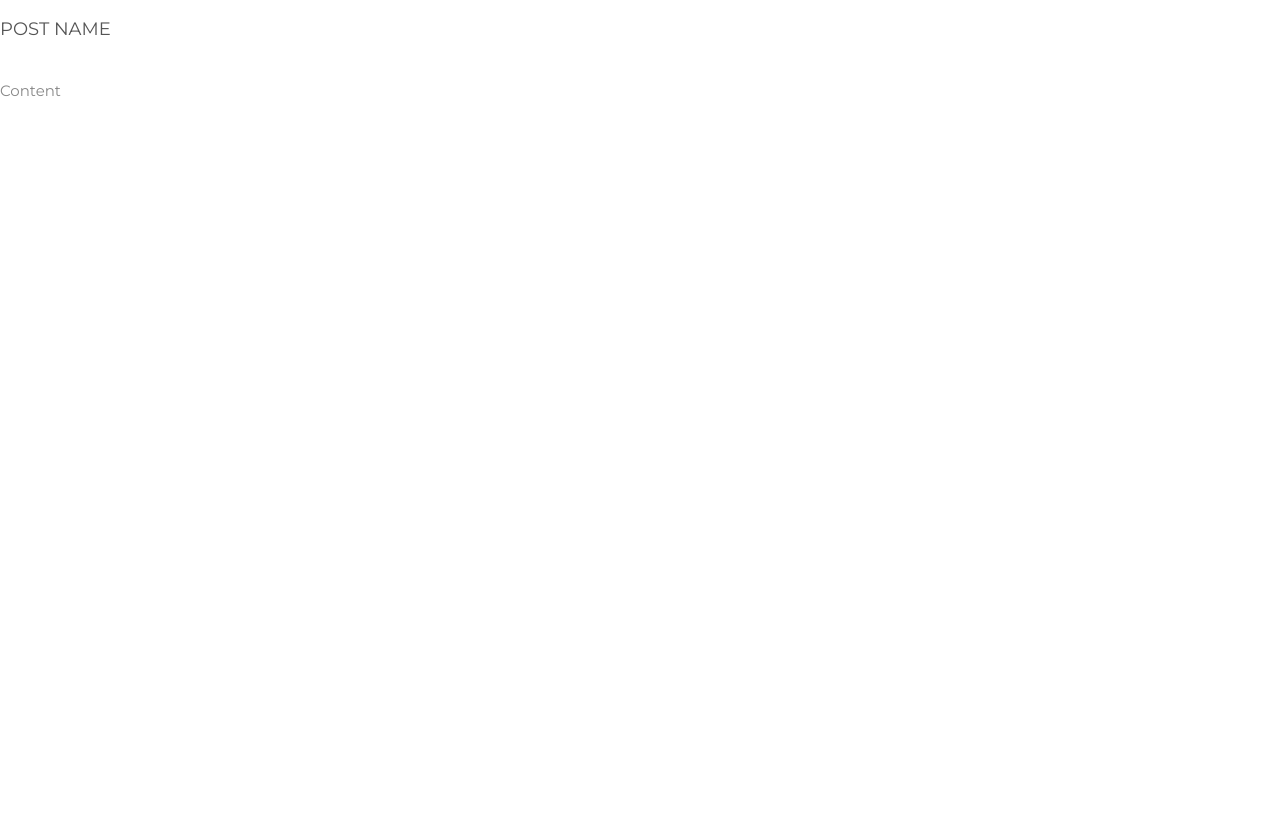
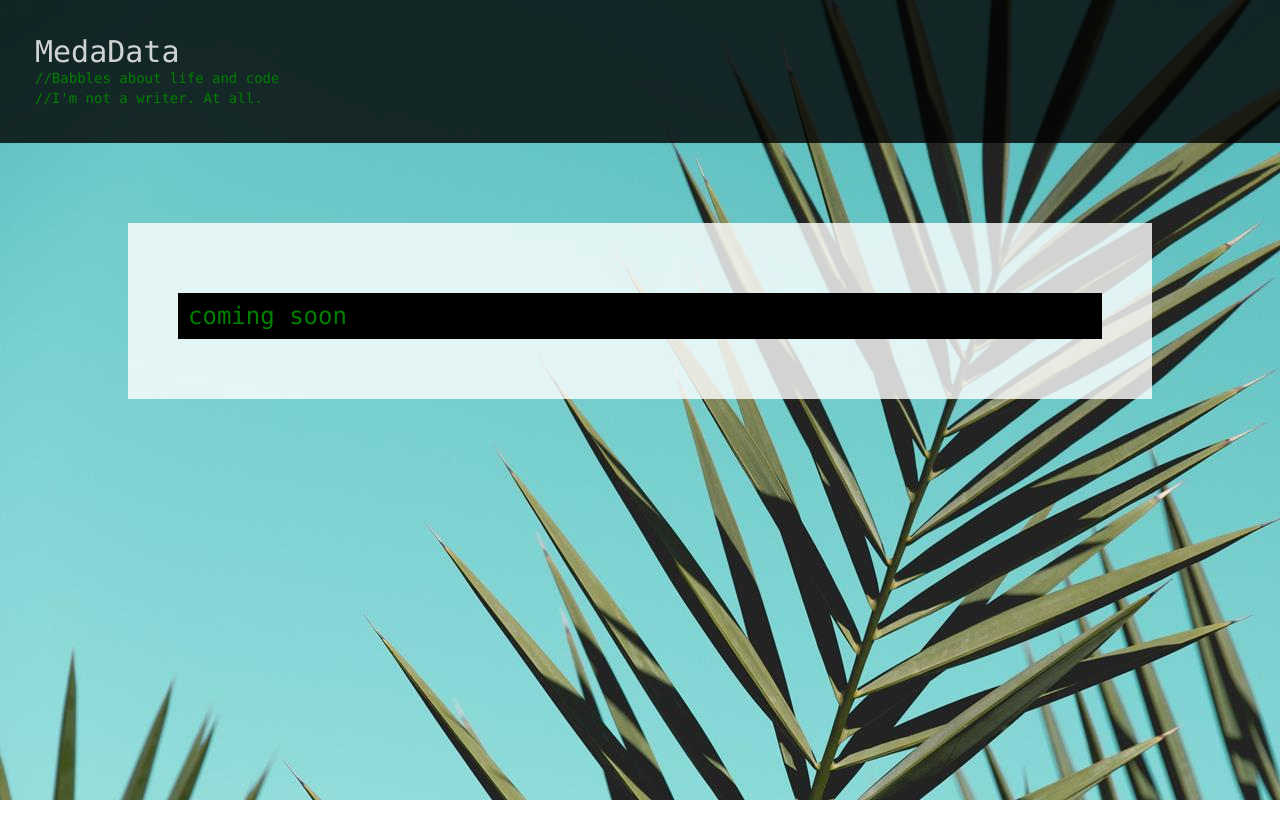
Before and after one commit to medaserenaite/portfolio1.0, a plain HTML site: page blog.html in a window 1280 px wide. Drawn offline with Linux system fonts and the light colour scheme.

Commit message:
added blog

```diff
--- a/blog.html
+++ b/blog.html
@@ -21,7 +21,7 @@
 
   <!-- Stylesheet
     ================================================== -->
-  <link rel="stylesheet" type="text/css" href="css/style.css">
+  <link rel="stylesheet" type="text/css" href="css/blog.css">
   <link rel="stylesheet" type="text/css" href="css/nivo-lightbox/nivo-lightbox.css">
   <link rel="stylesheet" type="text/css" href="css/nivo-lightbox/default.css">
   <link href="https://fonts.googleapis.com/css?family=Montserrat:400,700" rel="stylesheet">
@@ -35,15 +35,16 @@
     <![endif]-->
 </head>
 <body>
+  <div id="top">
+    <h2>MedaData</h2>
+    <p>//Babbles about life and code</p>
+    <p>//I'm not a writer. At all.</p>
+  </div>
+  <div id="content">
     <!------------------------------- SABLONAS PRADZIA-->
-    <div id="post">
-        <h3>Post name</h3>
-        <div id="content">
-            <img>
-            <p>Content</p>
-        </div>
+    <h3>coming soon</h3>
     </div>
     <!------------------------------- SABLONAS BAIGES-->
-
+</div>
 </body>
 </html>
--- /dev/null
+++ b/css/blog.css
@@ -0,0 +1,46 @@
+body{
+    background-image: url("../img/backgroundSM.jpg");
+}
+#top{
+    background: rgba(0,0,0, 0.8);
+    padding:35px;
+}
+body #top h2{
+    font-family: Consolas;
+    color: rgba(255,255,255, 0.8);
+    margin: auto;
+}
+body #top p{
+    font-family: Consolas;
+    color: green;
+    margin: auto;
+}
+body #content{
+    background-color: rgba(255,255,255, 0.8);
+    width: 80%;
+    margin-right: auto;
+    margin-left: auto;
+    margin-top:80px;
+    padding:50px;
+}
+body #content h3{
+    font-family: Consolas;
+    background-color: black;
+    padding: 10px;
+    color: green;
+}
+body #content #post{
+    font-family: Dekko;
+    font-size: 18px;
+    letter-spacing: 1px;
+    padding:20px;
+    margin-top:30px;
+}
+body #content #name{
+    font-family: Consolas;
+    color: green;
+    background-color: black;
+    width: 90px;
+    padding:10px;
+    font-size: 20px;
+}
```
Also changed, not shown: index.html (+1 -1 lines), img/medadata_logo.jpg (added).
